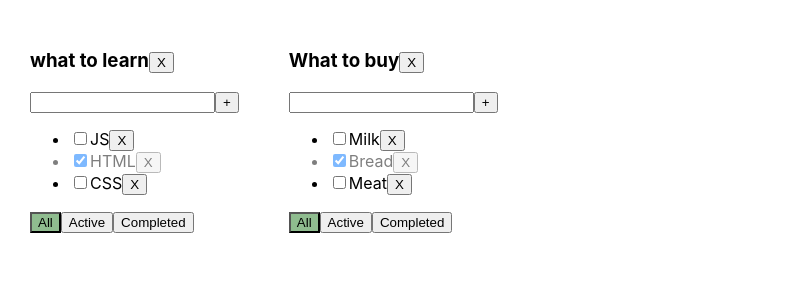
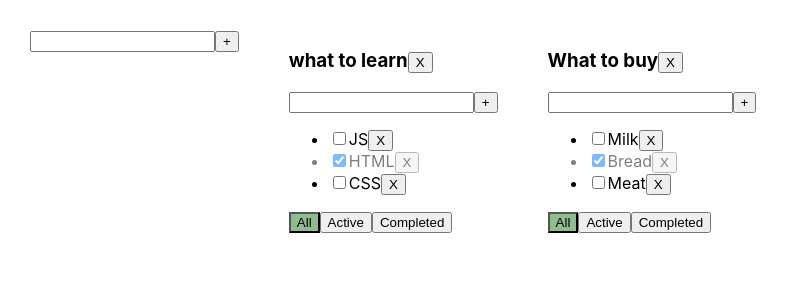
Before and after one commit to tropicdenis/tropic_todo_list, a React (Create React App) app: page / in a window 1280 px wide. Shown: the top 300 px of the page, without its empty margins (0-789 px from the left). Built offline with nearby package versions, Linux system fonts and the light colour scheme.

Commit message:
6th lesson. Added new functions EditableSpan & AddItemForm

```diff
--- /dev/null
+++ b/src/AddItemForm.tsx
@@ -0,0 +1,45 @@
+import React, {useState, KeyboardEvent, ChangeEvent} from 'react';
+
+type AddItemFormPropsType ={
+    addItem: (title: string) => void
+}
+
+export function AddItemForm(props: AddItemFormPropsType) {
+
+    const [title, setTitle] = useState<string>("")
+    const [error, setError] = useState<string | null>(null)
+
+    const onKeyPressAddItem = (e: KeyboardEvent<HTMLInputElement>) => {
+        if (e.key === "Enter") {
+            addItem()
+        }
+    }
+
+    const addItem = () => {
+        const trimmedTitle = title.trim()
+        if (trimmedTitle) {
+            props.addItem(trimmedTitle)
+        } else {
+            setError("Error")
+        }
+        setTitle("")
+    }
+
+    const changeTitle = (e: ChangeEvent<HTMLInputElement>) => {
+        setTitle(e.currentTarget.value)
+        setError(null)
+    }
+
+    return(
+        <div>
+            <input
+                value={title}
+                onChange={changeTitle}
+                onKeyPress={onKeyPressAddItem}
+                className={error ? "error" : ""}/>
+
+            <button onClick={addItem}>+</button>
+            {error && <div className={"errorMessage"}>Title is required!</div>}
+        </div>
+    )
+}
--- a/src/App.tsx
+++ b/src/App.tsx
@@ -2,6 +2,7 @@ import React, {useState} from 'react';
 import './App.css';
 import {Todolist} from "./TodoList";
 import {v1} from "uuid";
+import {AddItemForm} from "./AddItemForm";
 
 export type TaskType = {
     id: string
@@ -24,7 +25,7 @@ function App() {
     //BLL:
     const todolistID_1 = v1();
     const todolistID_2 = v1();
-    const [todoLists, setTodolists] = useState<Array<TodoListType>>([
+    const [todoLists, setTodoLists] = useState<Array<TodoListType>>([
             {id: todolistID_1, title: "what to learn", filter: "all"},
             {id: todolistID_2, title: "What to buy", filter: "all"}
         ]
@@ -53,7 +54,7 @@ function App() {
         setTasks({...tasks})
     }
 
-    function addTask(todoListID: string, title: string) {
+    function addTask(title: string, todoListID: string) {
         const newTask: TaskType = {
             id: v1(),
             title: title,
@@ -75,22 +76,44 @@ function App() {
         }
     }
 
+    function changeTaskTitle(taskID: string, newTitle: string, todoListID: string) {
+        const todoListTasks = tasks[todoListID]
+        const task = todoListTasks.find(t => t.id === taskID)
+        if (task) {
+            task.title = newTitle
+            setTasks({...tasks})
+        }
+    }
+
     function changeTodoListFilter(newFilterValue: FilterValuesType, todoListID: string) {
         const todoList = todoLists.find(tl => tl.id === todoListID)
         if (todoList) {
             todoList.filter = newFilterValue
-            setTodolists([...todoLists])
+            setTodoLists([...todoLists])
+        }
+    }
+    function changeTodoListTitle(newTitle: string, todoListID: string) {
+        const todoList = todoLists.find(tl => tl.id === todoListID)
+        if (todoList) {
+            todoList.title = newTitle
+            setTodoLists([...todoLists])
         }
     }
 
     function removeTodoList(todoListID: string) {
-        setTodolists(todoLists.filter(tl => tl.id !== todoListID))
+        setTodoLists(todoLists.filter(tl => tl.id !== todoListID))
         delete tasks[todoListID]
+    }
+
+    function addTodoList(title: string) {
+        const newTodoListID = v1()
+        const newTodoList: TodoListType = {id: newTodoListID, title: title, filter: "all"}
+        setTodoLists( [...todoLists, newTodoList])
+        setTasks({...tasks, [newTodoListID]: []})
     }
 
 
     //UI
-    //CRUD. Create,Read, Update, Delete
     const todolistComponents = todoLists.map(tl => {
         let tasksForTodoList = tasks[tl.id]
         if (tl.filter === "active") {
@@ -104,19 +127,22 @@ function App() {
             <Todolist
                 todoListID={tl.id}
                 title={tl.title}
+                filter={tl.filter}
                 tasks={tasksForTodoList}
                 removeTask={removeTask}
                 changeTodoListFilter={changeTodoListFilter}
+                changeTodoListTitle={changeTodoListTitle}
                 addTask={addTask}
                 removeTodoList={removeTodoList}
                 changeTaskStatus={changeTaskStatus}
-                filter={tl.filter}
+                changeTaskTitle={changeTaskTitle}
             />
 
         )
     })
     return (
         <div className={"App"}>
+            <AddItemForm addItem={addTodoList}/>
             {todolistComponents}
         </div>
     )
--- /dev/null
+++ b/src/EditableSpan.tsx
@@ -0,0 +1,38 @@
+import React, {useState, KeyboardEvent, ChangeEvent} from 'react';
+
+type EditableSpanPropsType = {
+    title: string
+    changeTitle: (newTitle: string) => void
+}
+
+export function EditableSpan(props: EditableSpanPropsType) {
+    const [editMode, setEditMode] = useState<boolean>(false)
+    const [title, setTitle] = useState<string>(props.title)
+
+    const onEditMode = ()=> setEditMode(true)
+    const offEditMode = ()=> {
+        setEditMode(false)
+        props.changeTitle(title)
+    }
+    const changeTitle = (e: ChangeEvent<HTMLInputElement>) => {
+        setTitle(e.currentTarget.value)
+    }
+    const onEnter = (e: KeyboardEvent) => {
+        if(e.key === 'Enter') {
+            setEditMode(false)
+            props.changeTitle(title)
+        }
+    }
+
+    return (
+        editMode
+            ? <input
+                value = {title}
+                autoFocus={true} // или просто autoFocus без аргументов
+                onChange={changeTitle}
+                onBlur={offEditMode}
+                onKeyPress={onEnter}
+            />
+            : <span onDoubleClick={onEditMode}>{props.title}</span>
+    )
+}
--- a/src/TodoList.tsx
+++ b/src/TodoList.tsx
@@ -1,5 +1,7 @@
 import React, {useState, KeyboardEvent, ChangeEvent} from 'react';
 import {FilterValuesType, TaskType} from "./App";
+import {AddItemForm} from "./AddItemForm";
+import {EditableSpan} from "./EditableSpan";
 
 type TodoListPropsType = {
     todoListID: string;
@@ -8,45 +10,29 @@ type TodoListPropsType = {
     tasks: Array<TaskType>
     removeTask: (taskID: string, todoListID: string) => void
     changeTodoListFilter: (newFilterValue: FilterValuesType, todoListID: string) => void
+    changeTodoListTitle: (newTitle: string, todoListID: string) => void
     removeTodoList: (todoListID: string) => void
     addTask: (title: string, todoListID: string) => void
     changeTaskStatus: (taskID: string, newIsDoneValue: boolean, todoListID: string) => void
+    changeTaskTitle: (taskID: string, newTitle: string, todoListID: string) => void
 }
 
 export function Todolist(props: TodoListPropsType) {
 
-    const [title, setTitle] = useState<string>("")
-    const [error, setError] = useState<string | null>(null)
-    const addTask = () => {
-        const trimmedTitle = title.trim()
-        if (trimmedTitle) {
-            props.addTask(trimmedTitle, props.todoListID)
-        } else {
-            setError("Error")
-        }
-        setTitle("")
-    }
-
-    const onKeyPressAddTask = (e: KeyboardEvent<HTMLInputElement>) => {
-        if (e.key === "Enter") {
-            addTask()
-        }
-    }
-
-    const changeTitle = (e: ChangeEvent<HTMLInputElement>) => {
-        setTitle(e.currentTarget.value)
-        setError(null)
-    }
+    const addTask = (title: string) => props.addTask(title, props.todoListID)
     const removeTodoList = () => props.removeTodoList(props.todoListID)
     const setAllFilter = () => props.changeTodoListFilter("all", props.todoListID)
     const setActiveFilter = () => props.changeTodoListFilter("active", props.todoListID)
     const setCompletedFilter = () => props.changeTodoListFilter("completed", props.todoListID)
+    const changeTodoListTitle = (title: string) => props.changeTodoListTitle(title, props.todoListID)
 
     const tasks = props.tasks.map(task => {
 
         const removeTask = () => props.removeTask(task.id, props.todoListID)
         const changeTaskStatus = (e: ChangeEvent<HTMLInputElement>) =>
             props.changeTaskStatus(task.id, e.currentTarget.checked, props.todoListID)
+        const changeTaskTitle = (newTitle: string) =>
+            props.changeTaskTitle(task.id, newTitle, props.todoListID)
 
         return (
             <li className={task.isDone ? "isDone" : ""}>
@@ -54,27 +40,18 @@ export function Todolist(props: TodoListPropsType) {
                        checked={task.isDone}
                        onChange={changeTaskStatus}
                 />
-
-                <span>{task.title}</span>
+                <EditableSpan title={task.title} changeTitle={changeTaskTitle}/>
                 <button onClick={removeTask}>X</button>
             </li>
         )
     })
     return (
         <div>
-            <h3>{props.title}
+            <h3>
+                <EditableSpan title={props.title} changeTitle={changeTodoListTitle}/>
                 <button onClick={removeTodoList}>X</button>
             </h3>
-            <div>
-                <input
-                    value={title}
-                    onChange={changeTitle}
-                    onKeyPress={onKeyPressAddTask}
-                    className={error ? "error" : ""}/>
-
-                <button onClick={addTask}>+</button>
-                {error && <div className={"errorMessage"}>Title is required!</div>}
-            </div>
+           <AddItemForm addItem={addTask}/>
             <ul>
                 {tasks}
             </ul>
```
